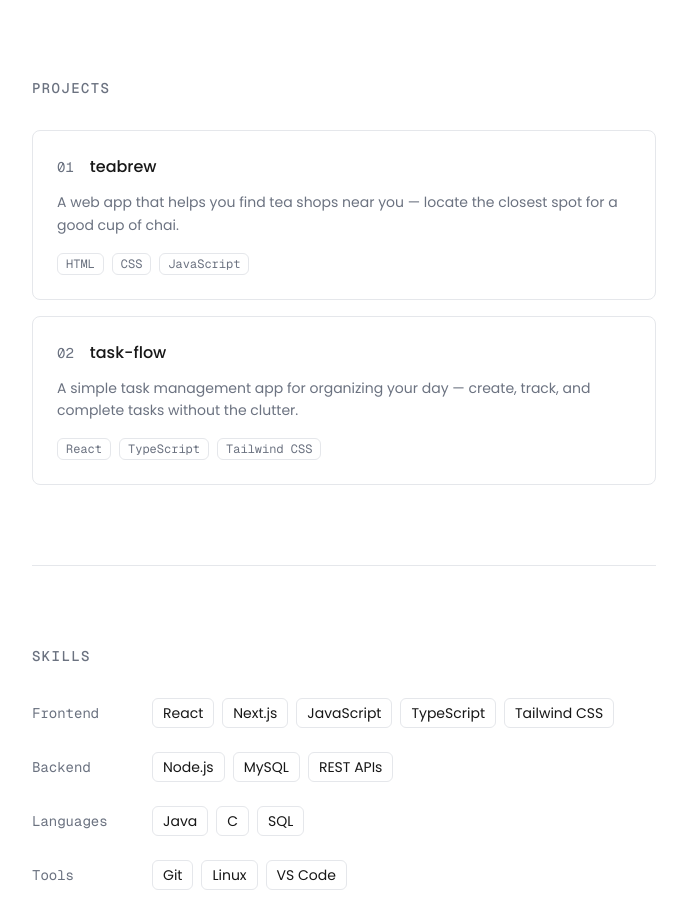
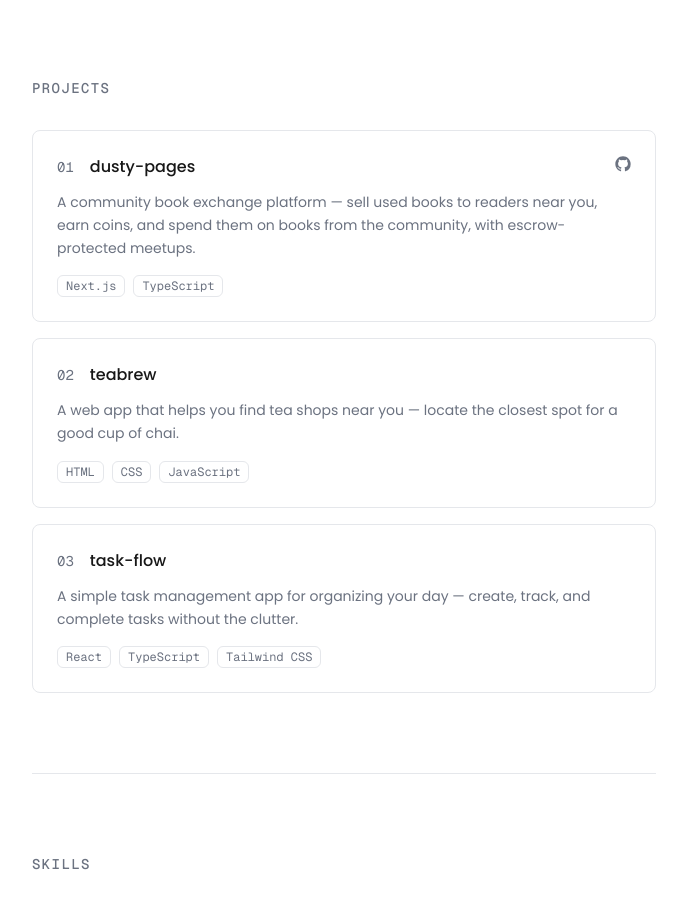
Before and after one commit to mahtabazim/portfolio, a Next.js app: page / in a window 1280 px wide. Shown: the part 880-1786 px from the top of the page, without its empty margins (296-983 px from the left). Built offline with nearby package versions, Linux system fonts and the light colour scheme.

Commit message:
Dustypage added

```diff
--- a/app/page.tsx
+++ b/app/page.tsx
@@ -39,6 +39,15 @@ const socials = [
 const projects = [
   {
     number: "01",
+    title: "dusty-pages",
+    description:
+      "A community book exchange platform — sell used books to readers near you, earn coins, and spend them on books from the community, with escrow-protected meetups.",
+    tech: ["Next.js", "TypeScript"],
+    href: "https://dustypages.vercel.app/",
+    repo: "https://github.com/mahtabazim/dusty-pages",
+  },
+  {
+    number: "02",
     title: "teabrew",
     description:
       "A web app that helps you find tea shops near you — locate the closest spot for a good cup of chai.",
@@ -46,7 +55,7 @@ const projects = [
     href: "https://github.com/mahtabazim/teabrew",
   },
   {
-    number: "02",
+    number: "03",
     title: "task-flow",
     description:
       "A simple task management app for organizing your day — create, track, and complete tasks without the clutter.",
@@ -152,20 +161,35 @@ export default function Home() {
           <SectionHeading>Projects</SectionHeading>
           <ul className="space-y-4">
             {projects.map((project) => (
-              <li key={project.number}>
-                <a
-                  href={project.href}
-                  target="_blank"
-                  rel="noopener noreferrer"
-                  className="group block rounded-lg border border-border p-6 transition-colors hover:bg-surface"
+              <li
+                key={project.number}
+                className="group relative rounded-lg border border-border p-6 transition-colors hover:bg-surface"
               >
                 <div className="flex items-baseline gap-4">
                   <span className="font-mono text-sm text-muted">
                     {project.number}
                   </span>
-                    <h3 className="font-medium group-hover:underline group-hover:underline-offset-4">
+                  <h3 className="font-medium">
+                    <a
+                      href={project.href}
+                      target="_blank"
+                      rel="noopener noreferrer"
+                      className="after:absolute after:inset-0 group-hover:underline group-hover:underline-offset-4"
+                    >
                       {project.title}
+                    </a>
                   </h3>
+                  {project.repo && (
+                    <a
+                      href={project.repo}
+                      target="_blank"
+                      rel="noopener noreferrer"
+                      aria-label={`${project.title} on GitHub`}
+                      className="relative z-10 ml-auto text-muted transition-colors hover:text-foreground"
+                    >
+                      <GitHubIcon className="h-4 w-4" />
+                    </a>
+                  )}
                 </div>
                 <p className="mt-3 text-sm leading-relaxed text-muted">
                   {project.description}
@@ -180,7 +204,6 @@ export default function Home() {
                     </li>
                   ))}
                 </ul>
-                </a>
               </li>
             ))}
           </ul>
```
Lines whose indentation alone changed are shown as unchanged.
